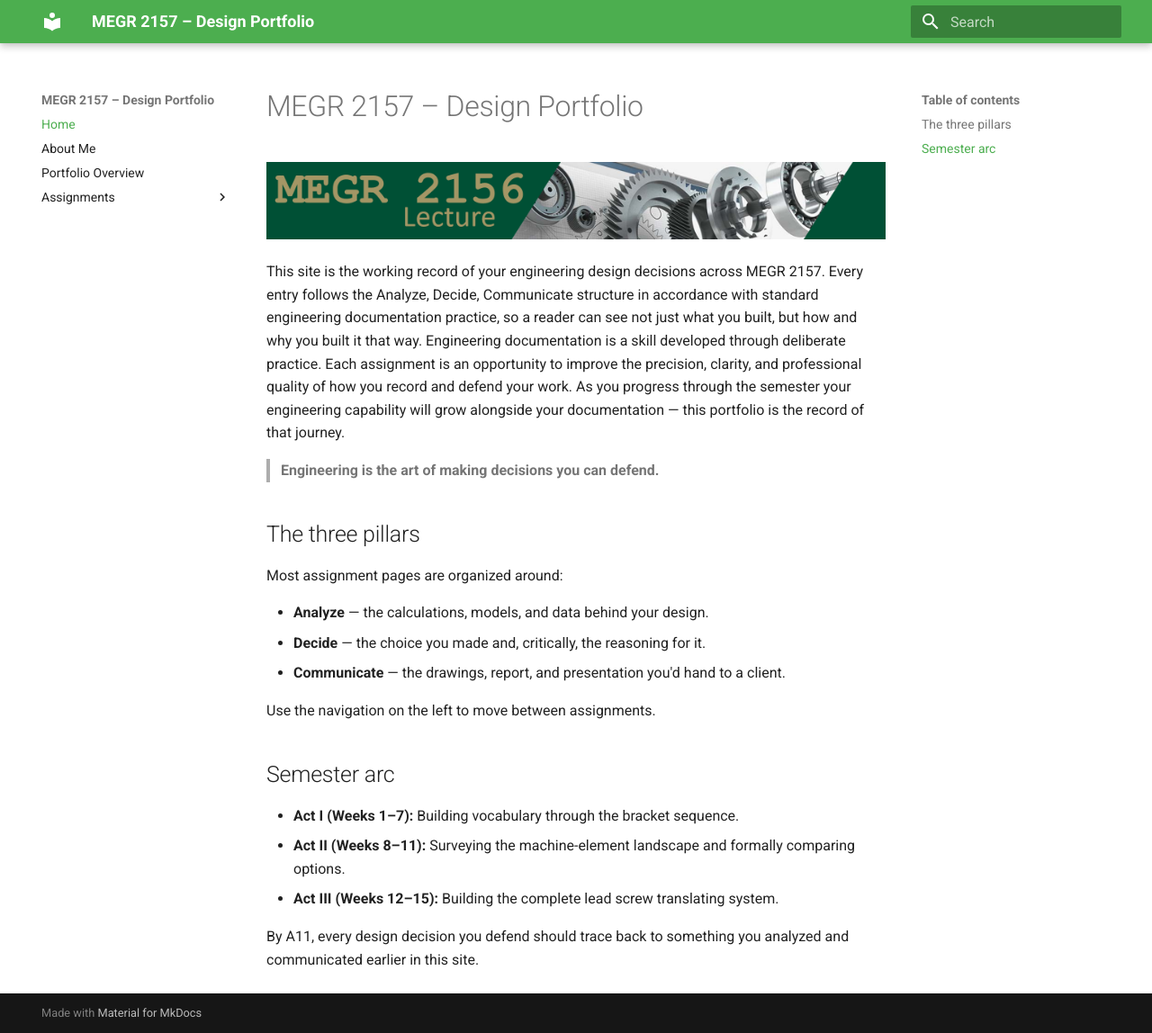
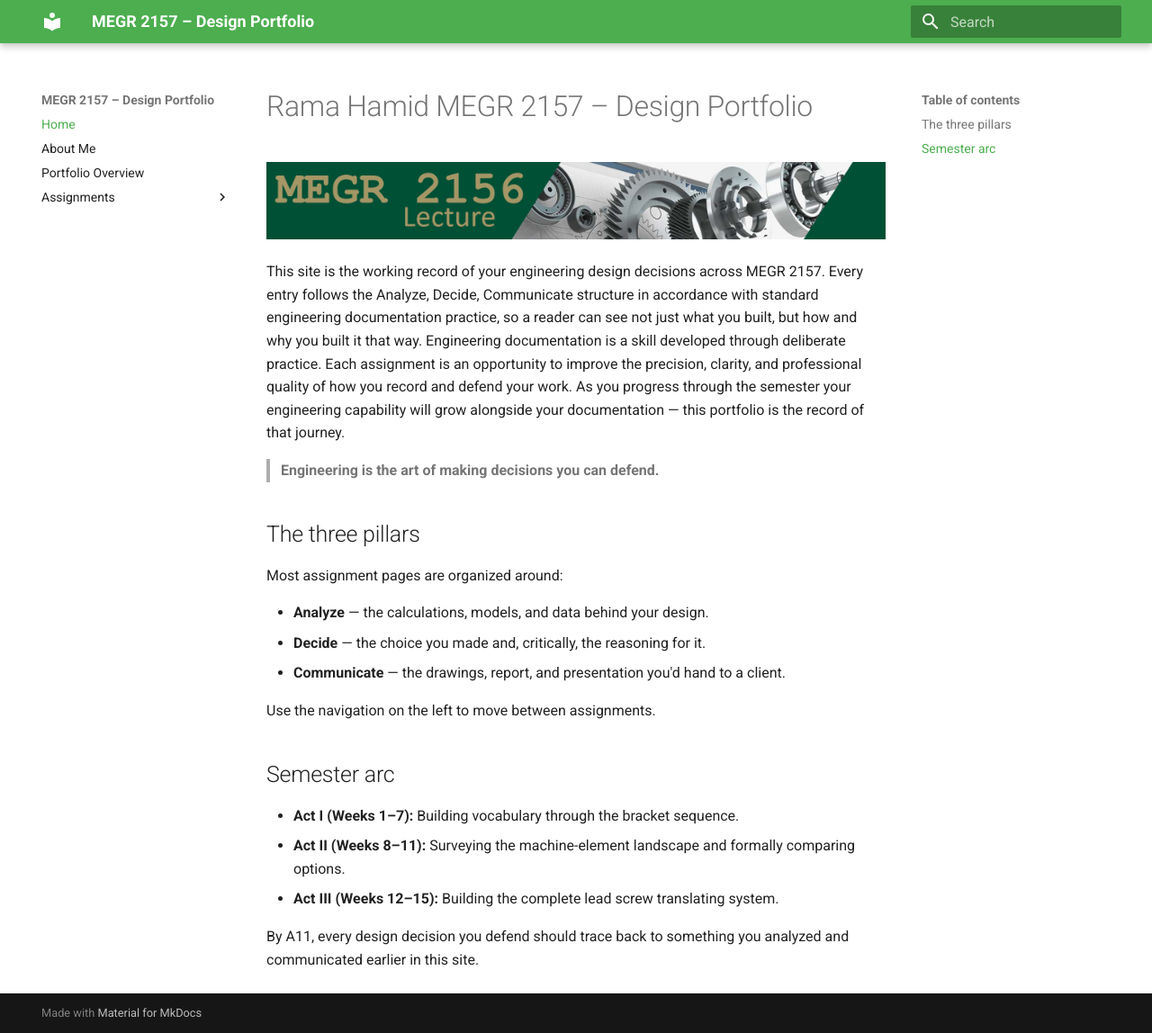
Before and after one commit to Rama-H/megr2157-portfolio, an MkDocs documentation site: the page built from docs/index.md, in a window 1280 px wide and 1148 px high. Shown: the whole window at 90% size. Built offline with MkDocs 1.6.1 and Material for MkDocs 9.7.7, drawn with Linux system fonts in a browser that asks for light colours.

Commit message:
Update title in design portfolio documentation

```diff
--- a/docs/index.md
+++ b/docs/index.md
@@ -1,4 +1,4 @@
-# MEGR 2157 – Design Portfolio
+# Rama Hamid MEGR 2157 – Design Portfolio
 
 ![MEGR 2156-7 Title](MEGR2156title.png)
 
```
